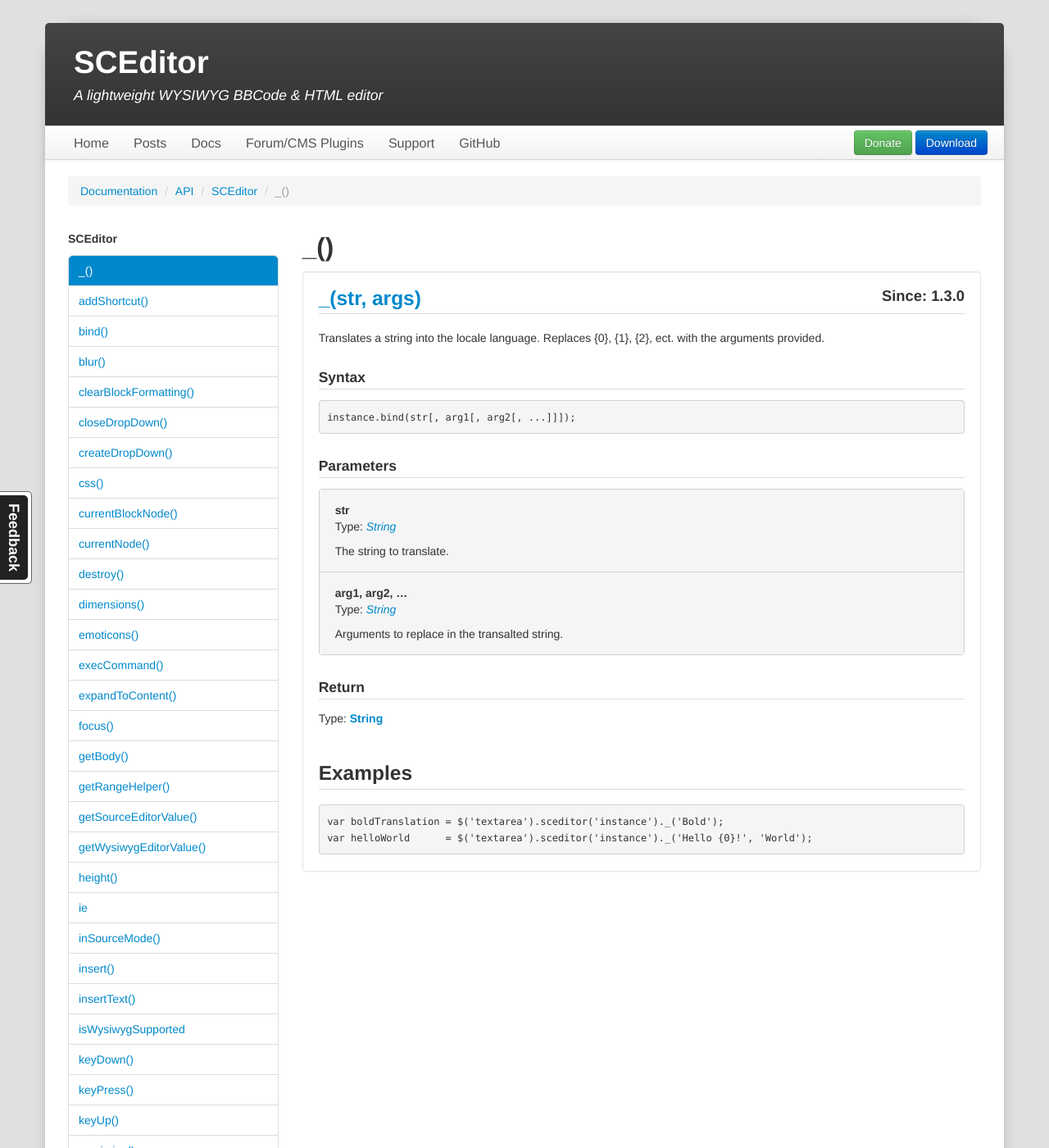
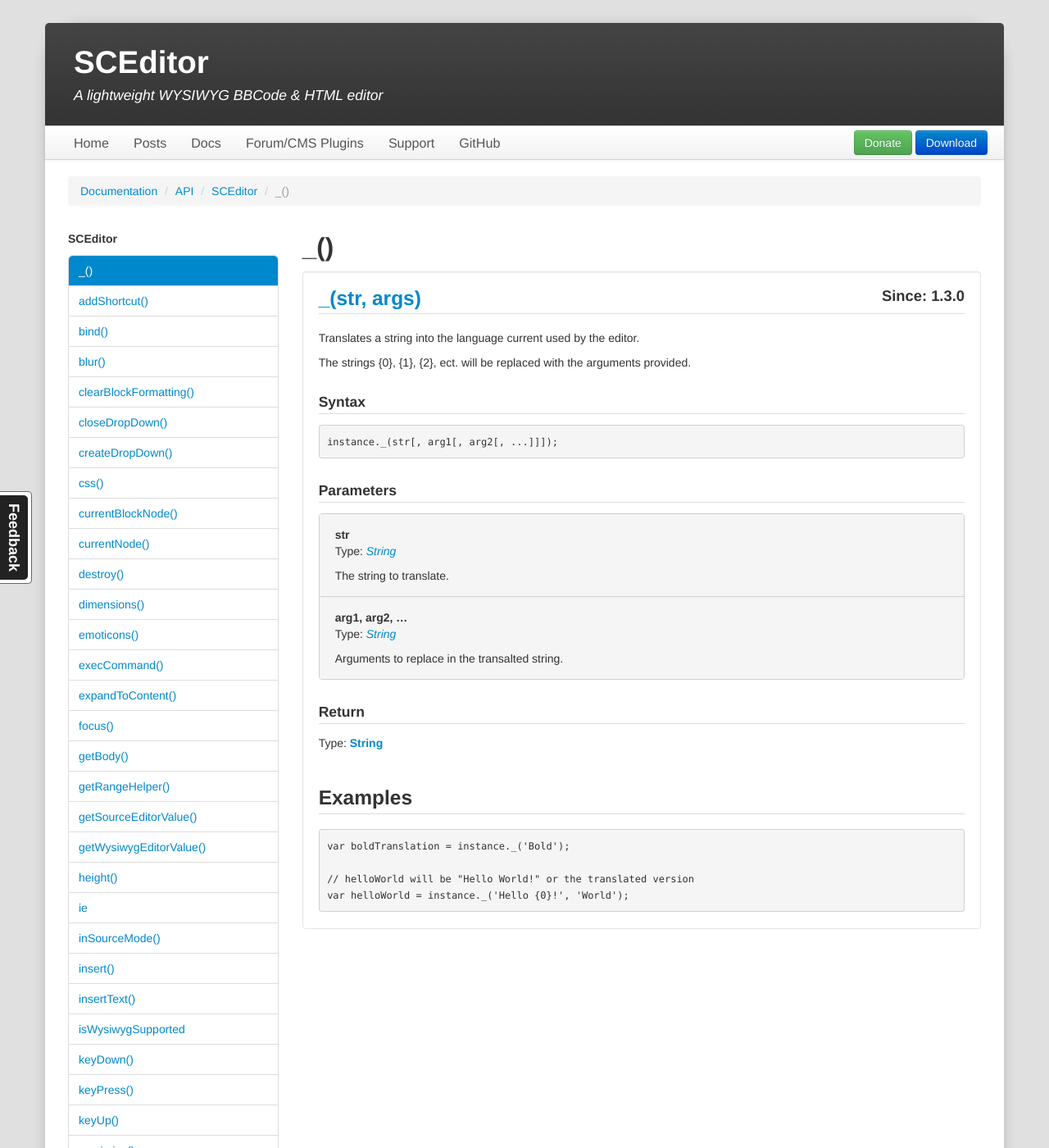
Before and after one commit to samclarke/sceditor.com, a Jekyll site: the page built from api/sceditor/underscore.md, in a window 1280 px wide and 1400 px high. Shown: the whole window at 82% size. Built offline with Jekyll 4.4.1, drawn with Linux system fonts in a browser that asks for light colours; nearby versions of some CDN libraries; comment, search, counter and statistics services are not loaded.

Commit message:
Fix _() docs

````diff
--- a/api/sceditor/underscore.md
+++ b/api/sceditor/underscore.md
@@ -13,12 +13,14 @@
 <article class="api method" markdown="1">
 ### <a id="_" href="#_">_(str, args)</a> <span class="since">Since: 1.3.0</span>
 
-Translates a string into the locale language. Replaces {0}, {1}, {2}, ect. with the arguments provided.
+Translates a string into the language current used by the editor.
+
+The strings {0}, {1}, {2}, ect. will be replaced with the arguments provided.
 
 
 #### Syntax
 
-	instance.bind(str[, arg1[, arg2[, ...]]]);
+	instance._(str[, arg1[, arg2[, ...]]]);
 
 
 #### Parameters
@@ -48,8 +50,12 @@
 <article class="api examples" markdown="1">
 ### Examples
 
-	var boldTranslation = $('textarea').sceditor('instance')._('Bold');
-	var helloWorld      = $('textarea').sceditor('instance')._('Hello {0}!', 'World');
+```js
+var boldTranslation = instance._('Bold');
+
+// helloWorld will be "Hello World!" or the translated version
+var helloWorld = instance._('Hello {0}!', 'World');
+```
 
 </article>
 </article>
````
